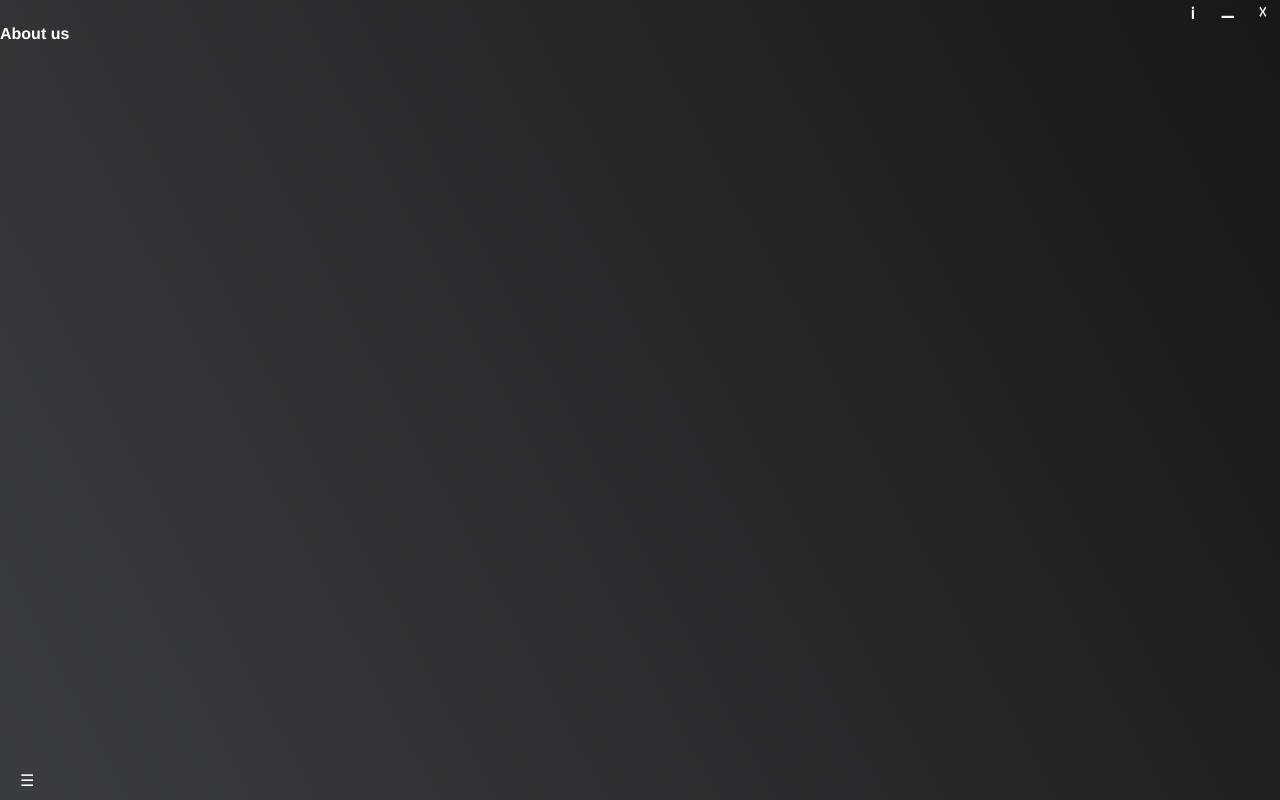
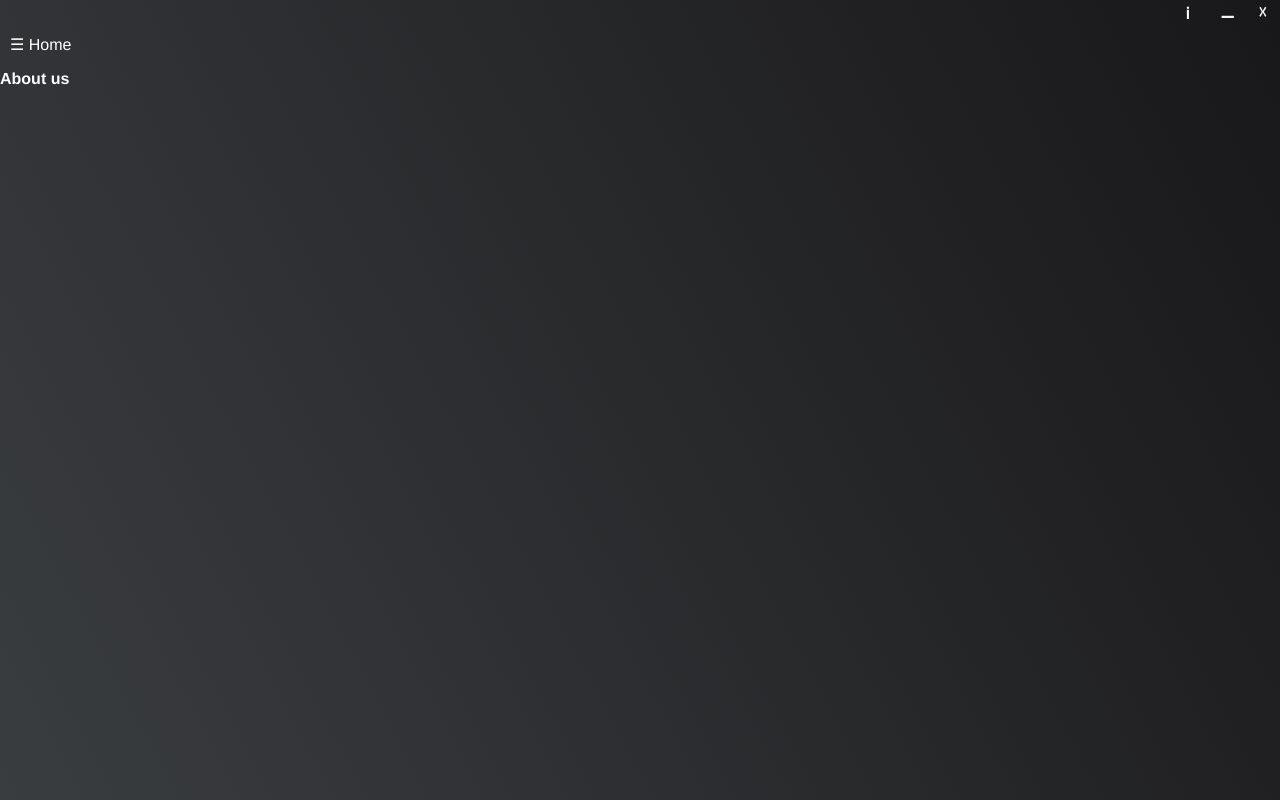
Before and after one commit to ashish6566/electron-vue-app, a Vue app in the folder app-1.0.0/: page /about in a window 1280 px wide. Built offline with nearby package versions, Linux system fonts and the light colour scheme.

Commit message:
link for home added

```diff
--- a/app-1.0.0/src/App.vue
+++ b/app-1.0.0/src/App.vue
@@ -2,8 +2,8 @@
   <div id="app">
     <div class="controlbar">
       <div class="controls">
-        <button class="btnControl">
-          <router-link to="/about" class="router-link" id="rlHome">&#8505;</router-link>
+        <button class="btnControl" id="btnAbout">
+          <router-link to="/about" id="rlHome">&#8505;</router-link>
         </button>
       </div>
       <div class="controls">
@@ -14,12 +14,6 @@
       </div>
     </div>
     <router-view/>
-    <div class="footer">
-
-      <div class="router-link">
-        <router-link to="/">&#9776;</router-link>
-      </div>
-    </div>
   </div>
 </template>
 
@@ -60,7 +54,9 @@ button {
   width: 35px;
   background-color: transparent;
 }
-
+#btnAbout{
+  margin-right: 5px;
+}
 #btnMin:hover{
   background-color: grey;
 }
@@ -69,13 +65,10 @@ button {
 }
 .footer{
   width: 100%;
-  padding: 10px 20px;
+  height: 25px;
   position: absolute;
   bottom: 0px;
-  display: flex;
 }
-.routerlink{
-  padding: 0 10px;
-  font-size: 0px;
-}
+
+
 </style>
--- a/app-1.0.0/src/views/About.vue
+++ b/app-1.0.0/src/views/About.vue
@@ -1,6 +1,10 @@
 <template>
   <div class="about">
-
+    <div class="header">
+      <div class="router-link" id="back-home">
+        <router-link to="/">&#9776;&nbsp;Home</router-link>
+      </div>
+    </div>
     <h1>About us</h1>
 
   </div>
@@ -11,3 +15,16 @@ export default {
   name: 'About'
 }
 </script>
+
+<style scoped>
+.header{
+  width: 20%;
+  padding: 10px;
+  display: flex;
+
+}
+#back-home{
+  display: inline-block;
+  height: 25px;
+}
+</style>
--- a/app-1.0.0/src/views/Home.vue
+++ b/app-1.0.0/src/views/Home.vue
@@ -33,7 +33,7 @@
 
 <script>
 // @ is an alias to /src
-import router from '@/router.js'
+//import router from '@/router.js'
 
 export default {
   name: 'home'
```
